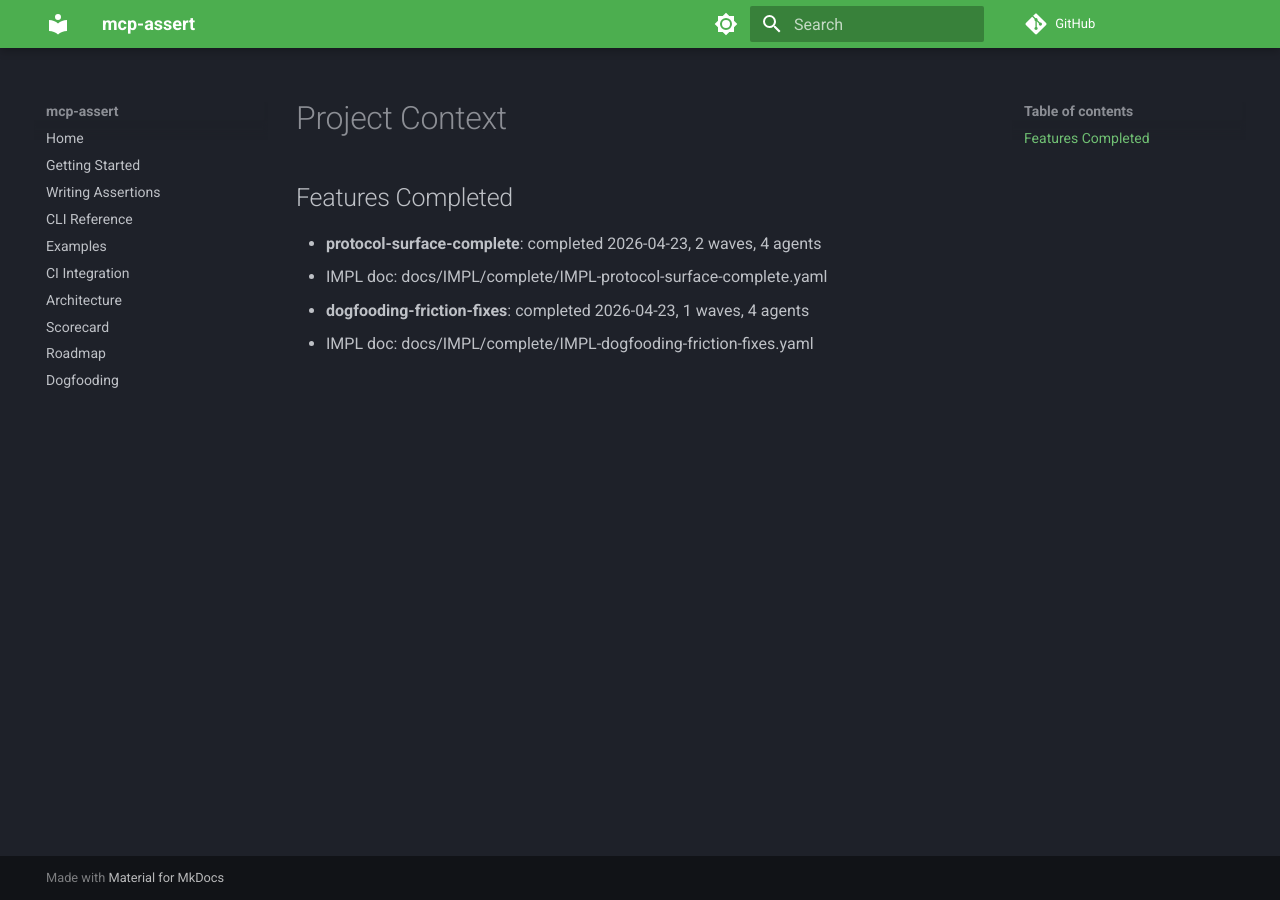
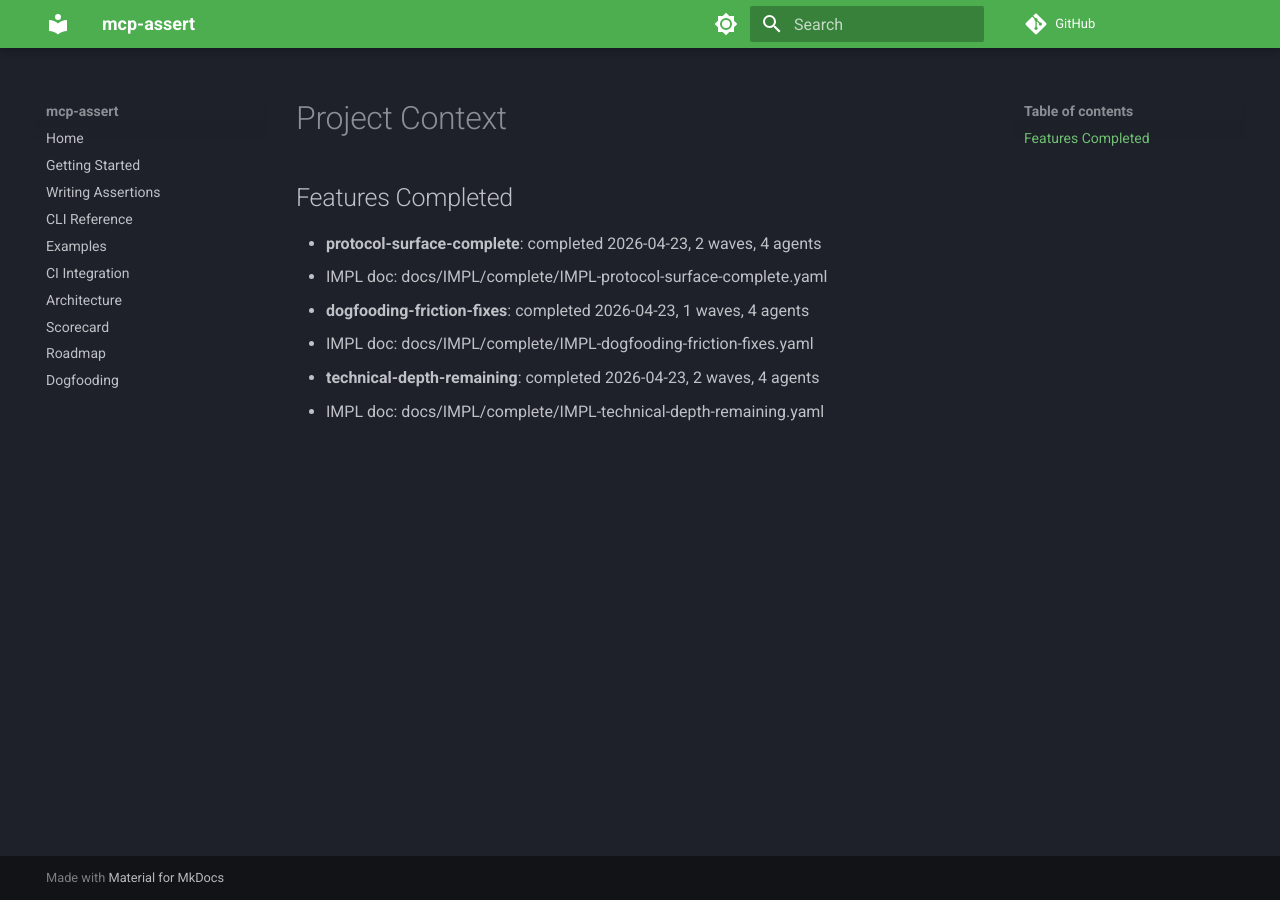
Before and after one commit to blackwell-systems/mcp-assert, an MkDocs documentation site: the page built from docs/CONTEXT.md, in a window 1280 px wide. Built offline with MkDocs 1.6.1 and Material for MkDocs 9.7.7, drawn with Linux system fonts in a browser that asks for light colours; comment, search, counter and statistics services are not loaded.

Commit message:
chore: close-impl technical-depth-remaining [SAW:complete]

```diff
--- a/docs/CONTEXT.md
+++ b/docs/CONTEXT.md
@@ -5,3 +5,5 @@
   - IMPL doc: docs/IMPL/complete/IMPL-protocol-surface-complete.yaml
 - **dogfooding-friction-fixes**: completed 2026-04-23, 1 waves, 4 agents
   - IMPL doc: docs/IMPL/complete/IMPL-dogfooding-friction-fixes.yaml
+- **technical-depth-remaining**: completed 2026-04-23, 2 waves, 4 agents
+  - IMPL doc: docs/IMPL/complete/IMPL-technical-depth-remaining.yaml
```
Also changed, not shown: docs/IMPL/complete/IMPL-technical-depth-remaining.yaml (renamed from docs/IMPL/IMPL-technical-depth-remaining.yaml, +13 -1 lines).
